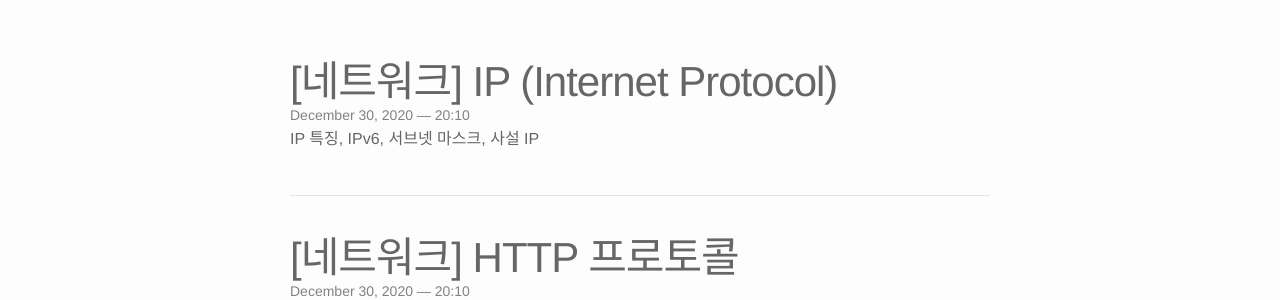
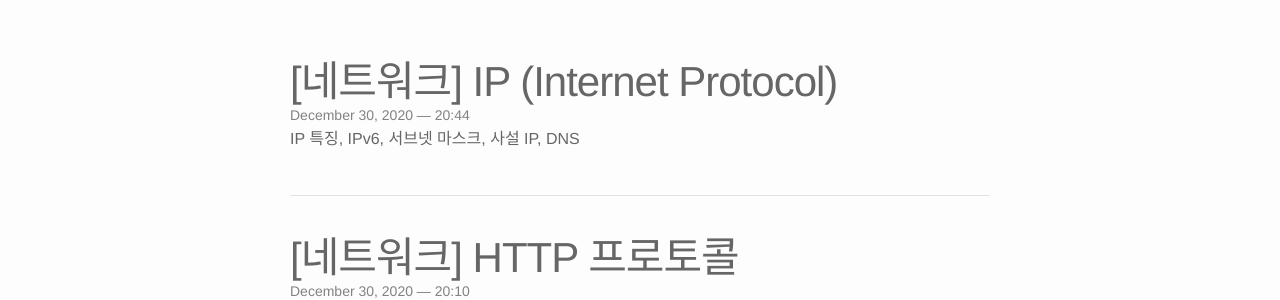
Before and after one commit to ShinDajeong/ShinDajeong.github.io, a Jekyll site: the page built from index.html, in a window 1280 px wide and 900 px high. Shown: the part 306-606 px from the top of the window. Built offline with Jekyll 4.4.1, drawn with Linux system fonts in a browser that asks for light colours; nearby versions of some CDN libraries; the list of posts is cut into pages by our own code.

Commit message:
20201230

```diff
--- a/_posts/2020-12-30-2.markdown
+++ b/_posts/2020-12-30-2.markdown
@@ -1,8 +1,8 @@
 ---
 layout: post
 title: '[네트워크] IP (Internet Protocol)'
-date: 2020-12-30 20:10:00
-description: 'IP 특징, IPv6, 서브넷 마스크, 사설 IP '
+date: 2020-12-30 20:44:00
+description: 'IP 특징, IPv6, 서브넷 마스크, 사설 IP, DNS '
 ---
 
 # IP
```
